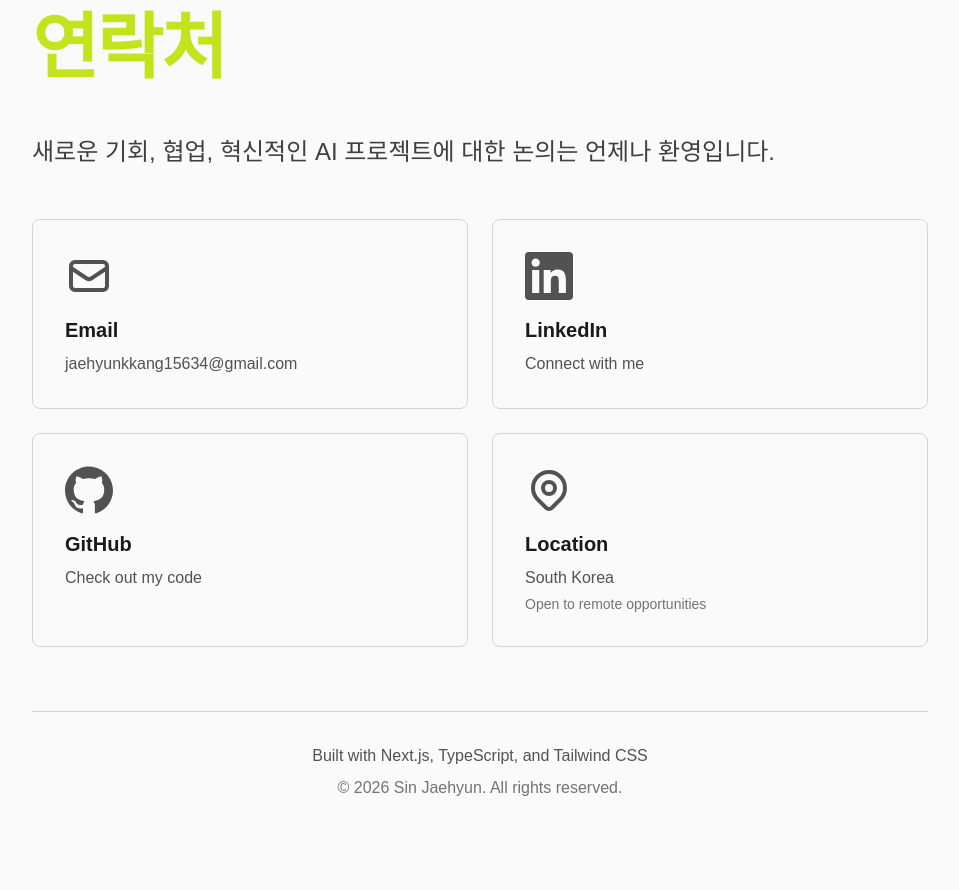
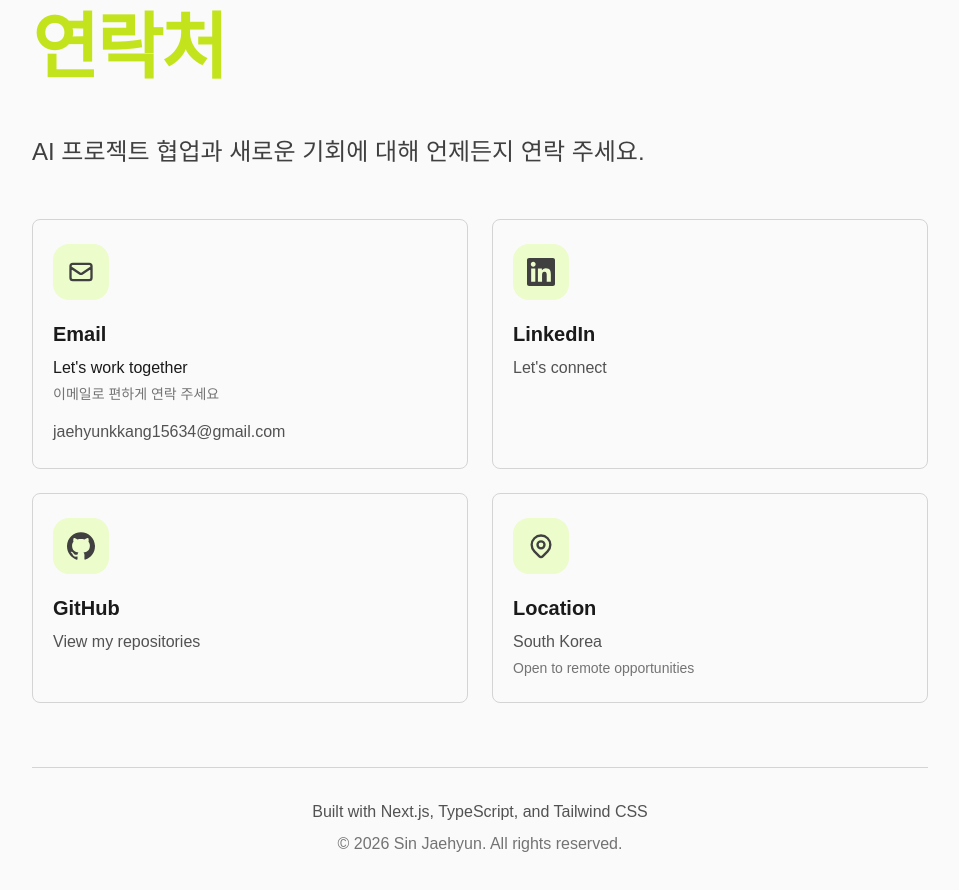
Before and after one commit to HectorSin/portfolio, a Next.js app: page / in a window 1280 px wide. Shown: the part 8600-9490 px from the top of the page, without its empty margins (160-1119 px from the left). Built offline with nearby package versions, Linux system fonts and the light colour scheme; no server answers; the database is empty.

Commit message:
feat: 연락처 디자인 수정

```diff
--- a/components/main/contact.tsx
+++ b/components/main/contact.tsx
@@ -6,6 +6,16 @@ import { contactLinks } from "@/data/links";
 
 export default function Contact() {
   const { isDark, isKorean } = useTheme();
+  const cardClassName = `group rounded-lg border px-5 py-6 transition-all duration-200 motion-reduce:transition-none motion-reduce:hover:transform-none hover:-translate-y-0.5 hover:shadow-lg ${
+    isDark
+      ? "border-neutral-800 hover:border-neutral-600 hover:shadow-lime-950/20"
+      : "border-neutral-300 hover:border-neutral-500 hover:shadow-neutral-300/80"
+  }`;
+  const iconWrapperClassName = `mb-5 flex h-14 w-14 items-center justify-center rounded-2xl transition-colors ${
+    isDark ? "bg-neutral-900 text-neutral-300 group-hover:bg-lime-400/10 group-hover:text-lime-300" : "bg-lime-100 text-neutral-700 group-hover:bg-lime-200 group-hover:text-neutral-900"
+  }`;
+  const bodyClassName = isDark ? "text-neutral-400" : "text-neutral-600";
+  const metaClassName = "mt-1 text-sm text-neutral-500";
 
   return (
     <section
@@ -24,7 +34,7 @@ export default function Contact() {
         <div className="space-y-8">
           <p className={`text-2xl leading-relaxed ${isDark ? "text-neutral-300" : "text-neutral-700"}`}>
             {isKorean
-              ? "새로운 기회, 협업, 혁신적인 AI 프로젝트에 대한 논의는 언제나 환영입니다."
+              ? "AI 프로젝트 협업과 새로운 기회에 대해 언제든지 연락 주세요."
               : "I'm always open to discussing new opportunities, collaborations, or innovative AI projects."}
           </p>
 
@@ -33,13 +43,11 @@ export default function Contact() {
             {/* Email */}
             <a
               href={contactLinks.email}
-              className={`border rounded-lg p-8 transition-transform transition-colors hover:scale-105 motion-reduce:hover:scale-100 ${
-                isDark ? "border-neutral-800 hover:border-neutral-700" : "border-neutral-300 hover:border-neutral-400"
-              }`}
+              className={cardClassName}
             >
-              <div className="mb-4">
+              <div className={iconWrapperClassName}>
                 <svg
-                  className={`w-12 h-12 ${isDark ? "text-neutral-400" : "text-neutral-600"}`}
+                  className="h-7 w-7"
                   fill="none"
                   stroke="currentColor"
                   viewBox="0 0 24 24"
@@ -55,7 +63,9 @@ export default function Contact() {
                 </svg>
               </div>
               <h3 className="text-xl font-bold mb-2">Email</h3>
-              <p className={`break-all ${isDark ? "text-neutral-400" : "text-neutral-600"}`}>{contactLinks.email.replace("mailto:", "")}</p>
+              <p className="text-base font-medium">Let&apos;s work together</p>
+              <p className={metaClassName}>{isKorean ? "이메일로 편하게 연락 주세요" : "Send me an email"}</p>
+              <p className={`mt-4 break-all ${bodyClassName}`}>{contactLinks.email.replace("mailto:", "")}</p>
             </a>
 
             {/* LinkedIn */}
@@ -63,13 +73,11 @@ export default function Contact() {
               href={contactLinks.linkedin}
               target="_blank"
               rel="noopener noreferrer"
-              className={`border rounded-lg p-8 transition-transform transition-colors hover:scale-105 motion-reduce:hover:scale-100 ${
-                isDark ? "border-neutral-800 hover:border-neutral-700" : "border-neutral-300 hover:border-neutral-400"
-              }`}
+              className={cardClassName}
             >
-              <div className="mb-4">
+              <div className={iconWrapperClassName}>
                 <svg
-                  className={`w-12 h-12 ${isDark ? "text-neutral-400" : "text-neutral-600"}`}
+                  className="h-7 w-7"
                   fill="currentColor"
                   viewBox="0 0 24 24"
                   xmlns="http://www.w3.org/2000/svg"
@@ -79,7 +87,7 @@ export default function Contact() {
                 </svg>
               </div>
               <h3 className="text-xl font-bold mb-2">LinkedIn</h3>
-              <p className={isDark ? "text-neutral-400" : "text-neutral-600"}>Connect with me</p>
+              <p className={bodyClassName}>Let&apos;s connect</p>
             </a>
 
             {/* GitHub */}
@@ -87,13 +95,11 @@ export default function Contact() {
               href={contactLinks.github}
               target="_blank"
               rel="noopener noreferrer"
-              className={`border rounded-lg p-8 transition-transform transition-colors hover:scale-105 motion-reduce:hover:scale-100 ${
-                isDark ? "border-neutral-800 hover:border-neutral-700" : "border-neutral-300 hover:border-neutral-400"
-              }`}
+              className={cardClassName}
             >
-              <div className="mb-4">
+              <div className={iconWrapperClassName}>
                 <svg
-                  className={`w-12 h-12 ${isDark ? "text-neutral-400" : "text-neutral-600"}`}
+                  className="h-7 w-7"
                   fill="currentColor"
                   viewBox="0 0 24 24"
                   xmlns="http://www.w3.org/2000/svg"
@@ -103,14 +109,19 @@ export default function Contact() {
                 </svg>
               </div>
               <h3 className="text-xl font-bold mb-2">GitHub</h3>
-              <p className={isDark ? "text-neutral-400" : "text-neutral-600"}>Check out my code</p>
+              <p className={bodyClassName}>View my repositories</p>
             </a>
 
             {/* Location */}
-            <div className={`border rounded-lg p-8 ${isDark ? "border-neutral-800" : "border-neutral-300"}`}>
-              <div className="mb-4">
+            <a
+              href={contactLinks.locationMap}
+              target="_blank"
+              rel="noopener noreferrer"
+              className={cardClassName}
+            >
+              <div className={iconWrapperClassName}>
                 <svg
-                  className={`w-12 h-12 ${isDark ? "text-neutral-400" : "text-neutral-600"}`}
+                  className="h-7 w-7"
                   fill="none"
                   stroke="currentColor"
                   viewBox="0 0 24 24"
@@ -132,9 +143,9 @@ export default function Contact() {
                 </svg>
               </div>
               <h3 className="text-xl font-bold mb-2">Location</h3>
-              <p className={isDark ? "text-neutral-400" : "text-neutral-600"}>South Korea</p>
-              <p className={`text-sm mt-1 ${isDark ? "text-neutral-500" : "text-neutral-500"}`}>Open to remote opportunities</p>
-            </div>
+              <p className={bodyClassName}>South Korea</p>
+              <p className={metaClassName}>Open to remote opportunities</p>
+            </a>
           </div>
 
           {/* Footer Note */}
--- a/data/links.ts
+++ b/data/links.ts
@@ -3,6 +3,7 @@ export const contactLinks = {
   email: "mailto:jaehyunkkang15634@gmail.com",
   linkedin: "https://www.linkedin.com/in/%EC%9E%AC%ED%98%84-%EC%8B%A0-b26183272/",
   github: "https://github.com/HectorSin",
+  locationMap: "https://www.google.com/maps/place/South+Korea",
 };
 
 // Experience - company links
```
